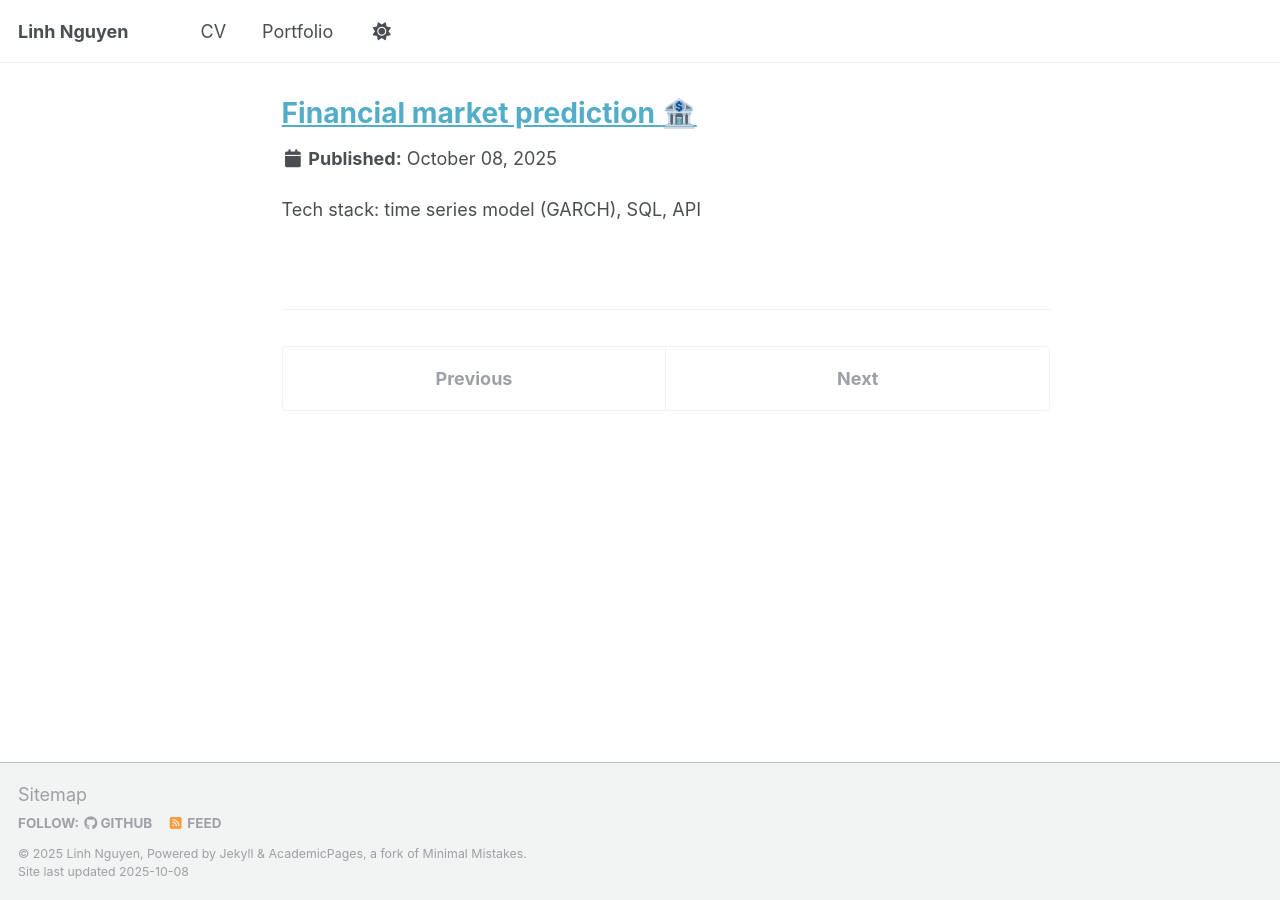
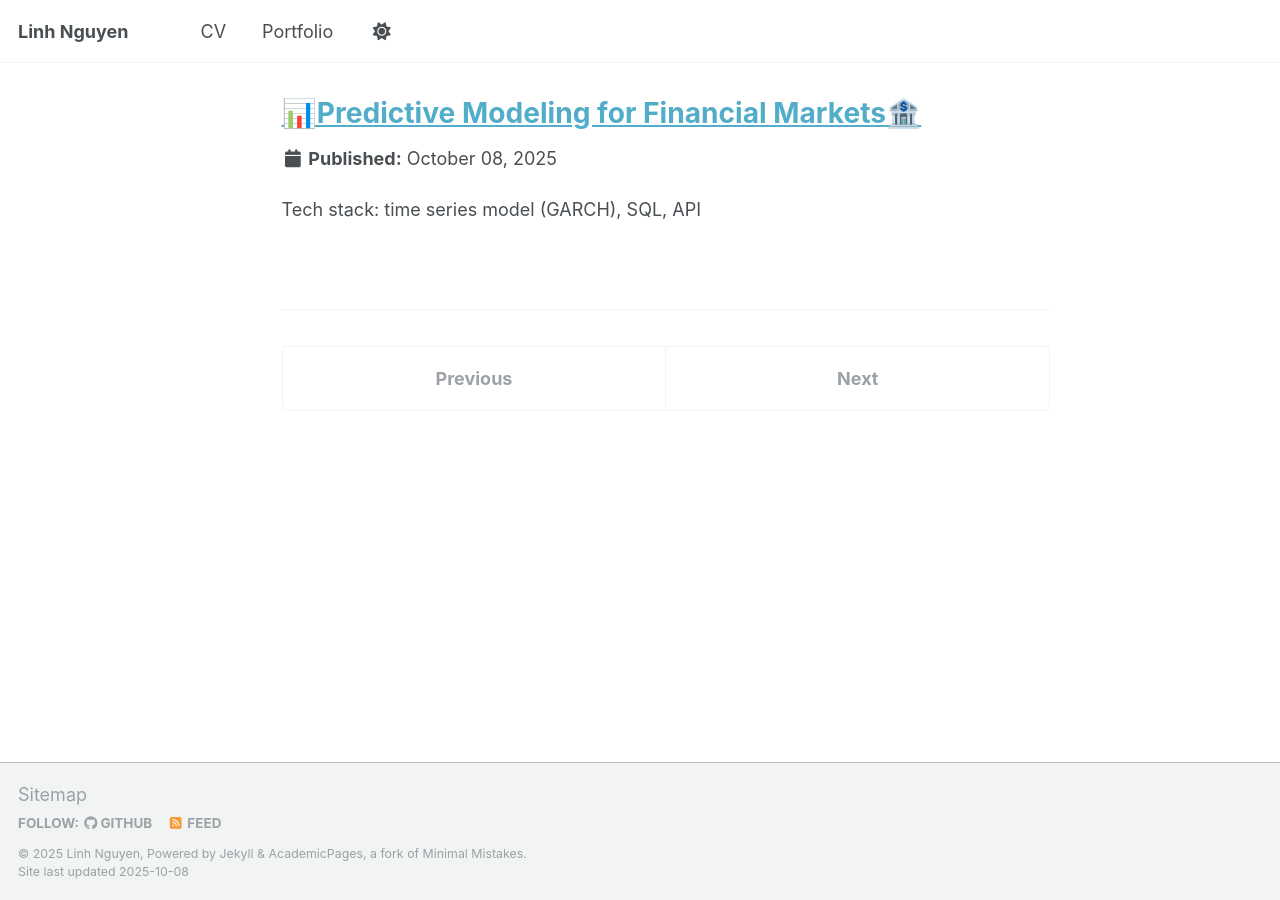
Before and after one commit to hdlinhnguyen/hdlinhnguyen.github.io, a Jekyll site: the page built from _portfolio/project_40.md, in a window 1280 px wide. Built offline with Jekyll 4.4.1, drawn with Linux system fonts in a browser that asks for light colours; emoji names are drawn with the system emoji font; a script that is not in the unit is left out.

Commit message:
Update project_40.md

```diff
--- a/_portfolio/project_40.md
+++ b/_portfolio/project_40.md
@@ -1,5 +1,5 @@
 ---
-title: "[Financial market prediction :bank:](https://github.com/hdlinhnguyen/Market-prediction-case-study-of-India)"
+title: "[📊Predictive Modeling for Financial Markets:bank:](https://github.com/hdlinhnguyen/Market-prediction-case-study-of-India)"
 
 collection: portfolio
 ---
```
